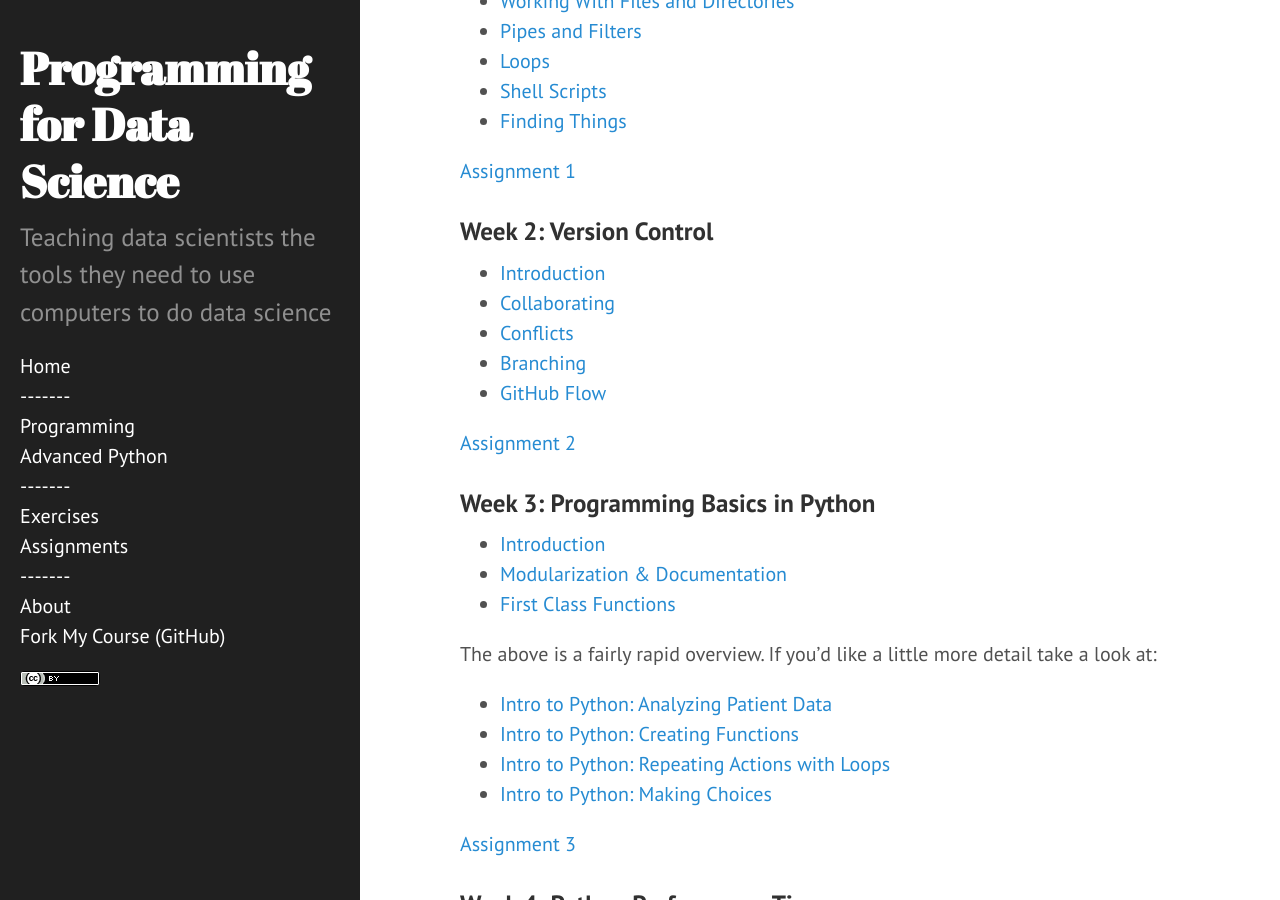
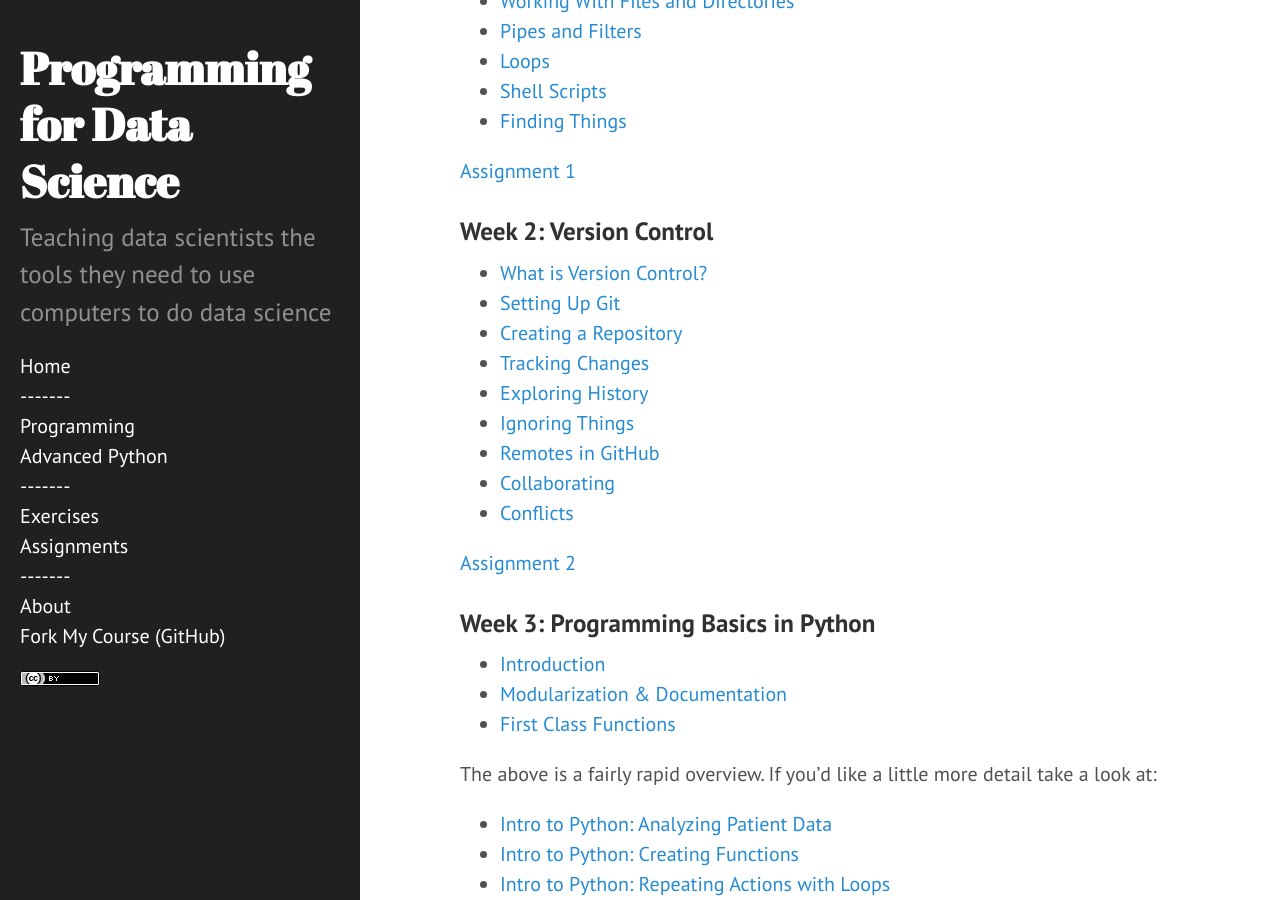
Before and after one commit to nyu-cds/courses, a Jekyll site: the page built from syllabus/advanced-schedule.md, in a window 1280 px wide and 900 px high, scrolled down 325 px. Built offline with Jekyll 4.4.1, drawn with Linux system fonts in a browser that asks for light colours.

Commit message:
Update advanced-schedule.md

```diff
--- a/syllabus/advanced-schedule.md
+++ b/syllabus/advanced-schedule.md
@@ -18,11 +18,15 @@ redirect_from: /schedule-advanced/
 
 ### Week 2: Version Control
 
-* [Introduction](http://swcarpentry.github.io/git-novice/)
+* [What is Version Control?](http://swcarpentry.github.io/git-novice/01-basics/)
+* [Setting Up Git](http://swcarpentry.github.io/git-novice/02-setup/)
+* [Creating a Repository](http://swcarpentry.github.io/git-novice/03-create/)
+* [Tracking Changes](http://swcarpentry.github.io/git-novice/04-changes/)
+* [Exploring History](http://swcarpentry.github.io/git-novice/05-history/)
+* [Ignoring Things](http://swcarpentry.github.io/git-novice/06-ignore/)
+* [Remotes in GitHub](http://swcarpentry.github.io/git-novice/07-github/)
 * [Collaborating](http://swcarpentry.github.io/git-novice/08-collab/)
 * [Conflicts](http://swcarpentry.github.io/git-novice/09-conflict/)
-* [Branching](https://www.atlassian.com/git/tutorials/using-branches)
-* [GitHub Flow](https://guides.github.com/introduction/flow/index.html)
 
 [Assignment 2]({{ site.github.url }}/assignments/advanced-2/)
 
```
